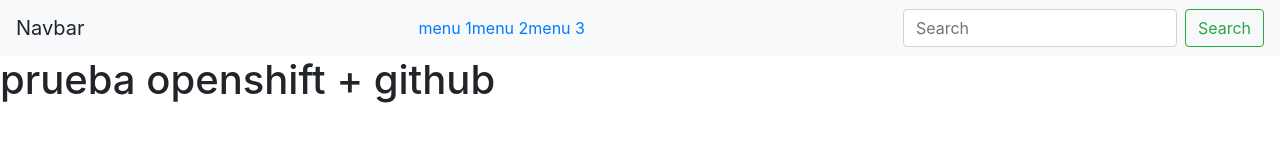
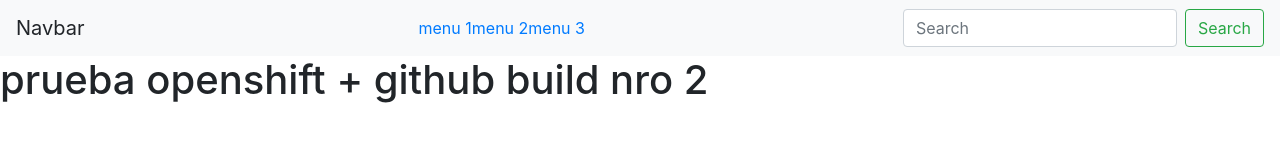
Before and after one commit to tortuleon/hello-world, a plain HTML site: page index.html in a window 1280 px wide. Drawn offline with nearby package versions, Linux system fonts and the light colour scheme.

Commit message:
Update index.html

```diff
--- a/index.html
+++ b/index.html
@@ -25,7 +25,7 @@
   </form>
 </nav>
 
-    <h1>prueba openshift + github</h1>
+    <h1>prueba openshift + github build nro 2</h1>
 
   </body>
 </html>
```
